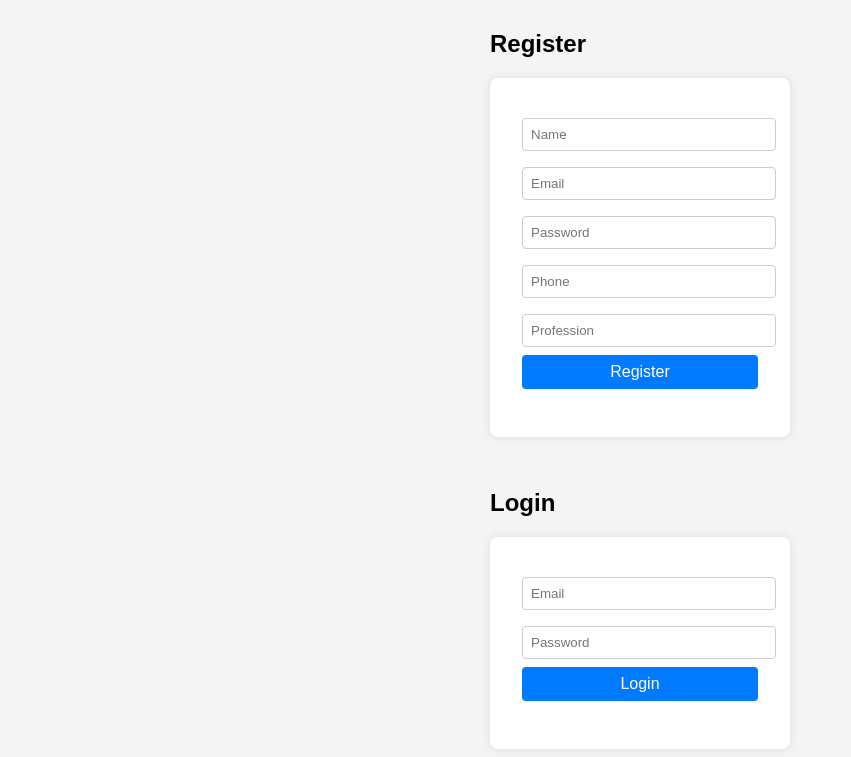
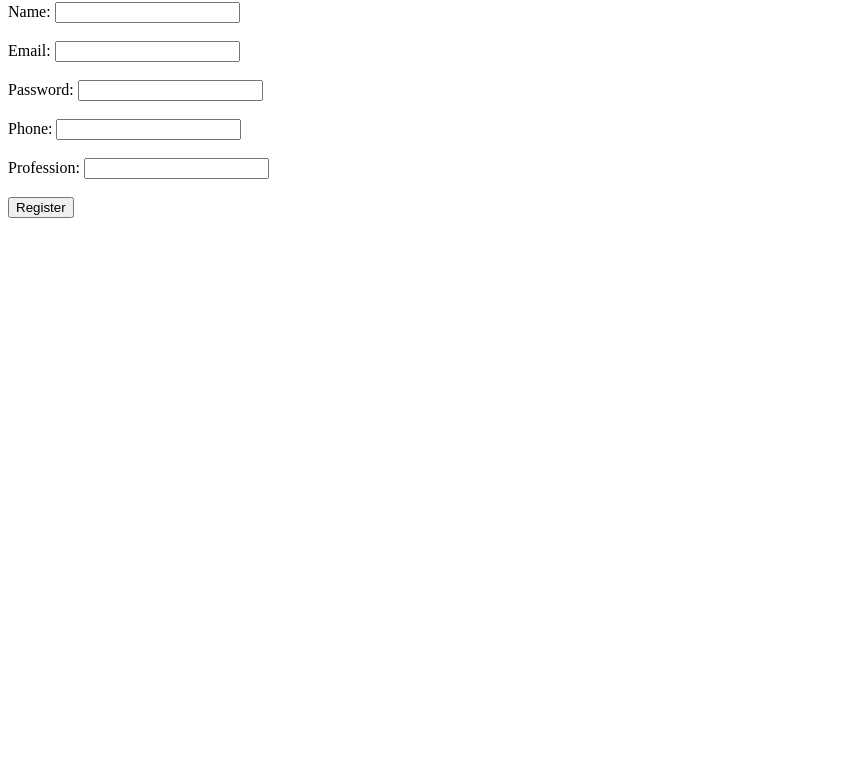
Before and after one commit to vjvijay2/backend-assignment, a website: page public/index.html in a window 1280 px wide. Shown: the part 78-835 px from the top of the page, without its empty margins (0-851 px from the left). After the commit the page ends 800 px from the top, so only its background shows below. Drawn offline with Linux system fonts and the light colour scheme.

Commit message:
thd cuuppssdeeet

```diff
--- a/public/index.html
+++ b/public/index.html
@@ -81,134 +81,70 @@
 </body>
 </html> -->
 
-
 <!DOCTYPE html>
 <html lang="en">
 <head>
     <meta charset="UTF-8">
     <meta name="viewport" content="width=device-width, initial-scale=1.0">
-    <title>Registration & Login</title>
-    <style>
-        body {
-            font-family: Arial, sans-serif;
-            display: flex;
-            flex-direction: column;
-            align-items: center;
-            justify-content: center;
-            min-height: 100vh;
-            background-color: #f4f4f4;
+    <title>Register</title>
+    <script>
+        async function registerUser(event) {
+            event.preventDefault(); // Prevents the default form submission behavior
+
+            // Get form values
+            const name = document.getElementById('name').value;
+            const email = document.getElementById('email').value;
+            const password = document.getElementById('password').value;
+            const phone = document.getElementById('phone').value;
+            const profession = document.getElementById('profession').value;
+
+            try {
+                // Make a POST request to the backend API
+                const response = await fetch('https://hello-r0m8bv9tz-vjvijay2s-projects.vercel.app/api/register', {
+                    method: 'POST',
+                    headers: {
+                        'Content-Type': 'application/json',
+                    },
+                    body: JSON.stringify({ name, email, password, phone, profession }),
+                });
+
+                // Check if the response is OK
+                if (!response.ok) {
+                    throw new Error(`HTTP error! status: ${response.status}`);
+                }
+
+                // Get the JSON data from the response
+                const data = await response.json();
+
+                // Display a success message
+                alert('User registered successfully!');
+            } catch (error) {
+                // Display an error message
+                console.error('Error:', error);
+                alert('Error registering user. Please try again.');
+            }
         }
-        form {
-            background: white;
-            padding: 2rem;
-            border-radius: 8px;
-            box-shadow: 0 0 10px rgba(0, 0, 0, 0.1);
-            width: 300px;
-            box-sizing: border-box;
-        }
-        input {
-            width: 100%;
-            padding: 0.5rem;
-            margin: 0.5rem 0;
-            border: 1px solid #ccc;
-            border-radius: 4px;
-        }
-        button {
-            width: 100%;
-            padding: 0.5rem;
-            border: none;
-            border-radius: 4px;
-            background-color: #007bff;
-            color: white;
-            font-size: 1rem;
-        }
-        button:hover {
-            background-color: #0056b3;
-        }
-        .message {
-            color: red;
-            margin-top: 1rem;
-        }
-    </style>
+    </script>
 </head>
 <body>
-    <h1>Registration & Login</h1>
+    <h1>Register</h1>
+    <form onsubmit="registerUser(event)">
+        <label for="name">Name:</label>
+        <input type="text" id="name" name="name" required><br><br>
 
-    <div id="register-form">
-        <h2>Register</h2>
-        <form id="register">
-            <input type="text" id="register-name" placeholder="Name" required>
-            <input type="email" id="register-email" placeholder="Email" required>
-            <input type="password" id="register-password" placeholder="Password" required>
-            <input type="text" id="register-phone" placeholder="Phone">
-            <input type="text" id="register-profession" placeholder="Profession">
-            <button type="submit">Register</button>
-            <div class="message" id="register-message"></div>
-        </form>
-    </div>
+        <label for="email">Email:</label>
+        <input type="email" id="email" name="email" required><br><br>
 
-    <div id="login-form" style="margin-top: 2rem;">
-        <h2>Login</h2>
-        <form id="login">
-            <input type="email" id="login-email" placeholder="Email" required>
-            <input type="password" id="login-password" placeholder="Password" required>
-            <button type="submit">Login</button>
-            <div class="message" id="login-message"></div>
-        </form>
-    </div>
+        <label for="password">Password:</label>
+        <input type="password" id="password" name="password" required><br><br>
 
-    <script>
-        // Replace with your actual backend URL
-        const apiUrl = 'https://your-backend-url.vercel.app/api';
+        <label for="phone">Phone:</label>
+        <input type="text" id="phone" name="phone"><br><br>
 
-        document.getElementById('register').addEventListener('submit', async (e) => {
-            e.preventDefault();
+        <label for="profession">Profession:</label>
+        <input type="text" id="profession" name="profession"><br><br>
 
-            const name = document.getElementById('register-name').value;
-            const email = document.getElementById('register-email').value;
-            const password = document.getElementById('register-password').value;
-            const phone = document.getElementById('register-phone').value;
-            const profession = document.getElementById('register-profession').value;
-
-            try {
-                const response = await fetch(`${apiUrl}/register`, {
-                    method: 'POST',
-                    headers: { 'Content-Type': 'application/json' },
-                    body: JSON.stringify({ name, email, password, phone, profession })
-                });
-
-                const data = await response.json();
-                if (!response.ok) throw new Error(data.msg || 'Something went wrong');
-
-                document.getElementById('register-message').textContent = 'Registration successful!';
-                document.getElementById('register-message').style.color = 'green';
-            } catch (error) {
-                document.getElementById('register-message').textContent = error.message;
-            }
-        });
-
-        document.getElementById('login').addEventListener('submit', async (e) => {
-            e.preventDefault();
-
-            const email = document.getElementById('login-email').value;
-            const password = document.getElementById('login-password').value;
-
-            try {
-                const response = await fetch(`${apiUrl}/login`, {
-                    method: 'POST',
-                    headers: { 'Content-Type': 'application/json' },
-                    body: JSON.stringify({ email, password })
-                });
-
-                const data = await response.json();
-                if (!response.ok) throw new Error(data.msg || 'Something went wrong');
-
-                document.getElementById('login-message').textContent = 'Login successful!';
-                document.getElementById('login-message').style.color = 'green';
-            } catch (error) {
-                document.getElementById('login-message').textContent = error.message;
-            }
-        });
-    </script>
+        <input type="submit" value="Register">
+    </form>
 </body>
 </html>
--- a/server.js
+++ b/server.js
@@ -131,7 +131,7 @@ const app = express();
 
 // CORS Configuration
 app.use(cors({
-    origin: 'https://hello-steel-seven.vercel.app', // Replace with your frontend URL
+    origin: 'https://hello-r0m8bv9tz-vjvijay2s-projects.vercel.app/api/register', // Replace with your frontend URL
     methods: ['GET', 'POST', 'PUT', 'DELETE'],
     allowedHeaders: ['Content-Type', 'Authorization']
 }));
```
